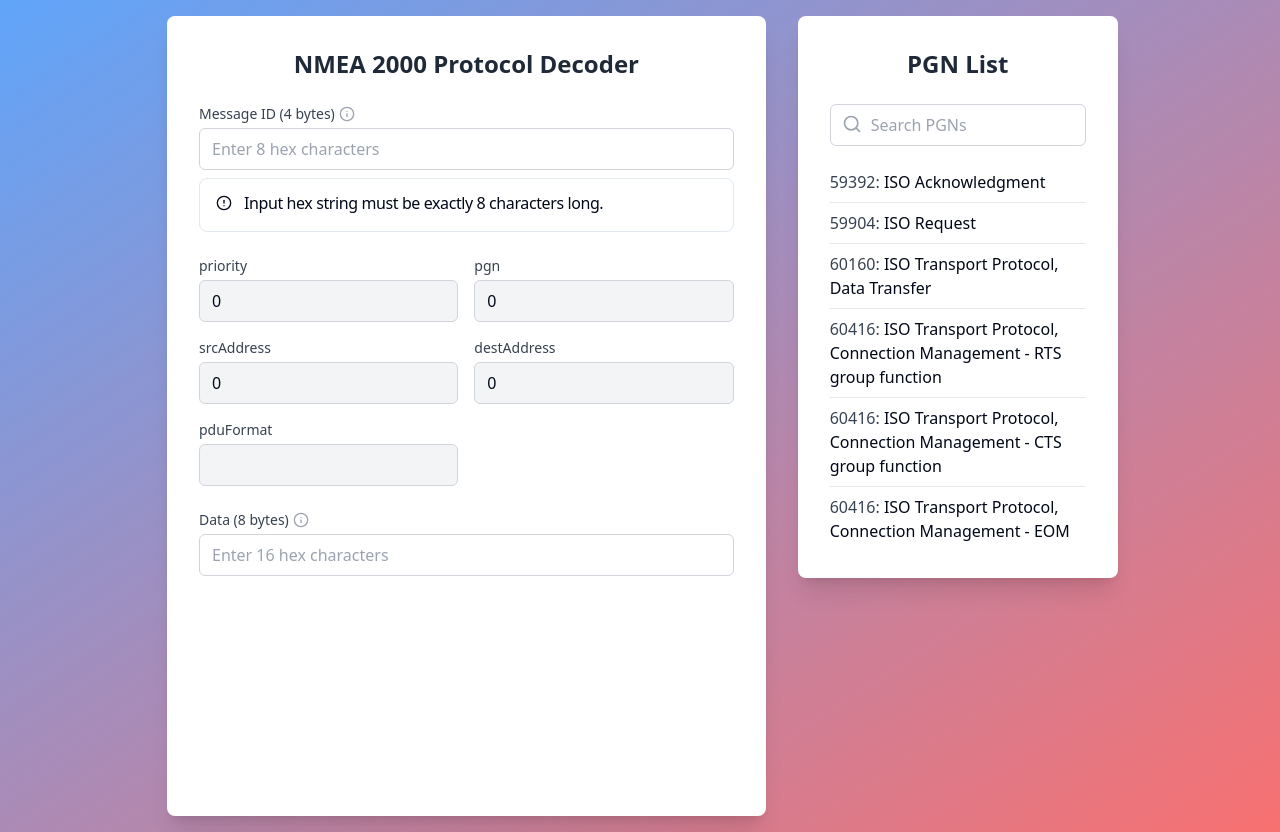
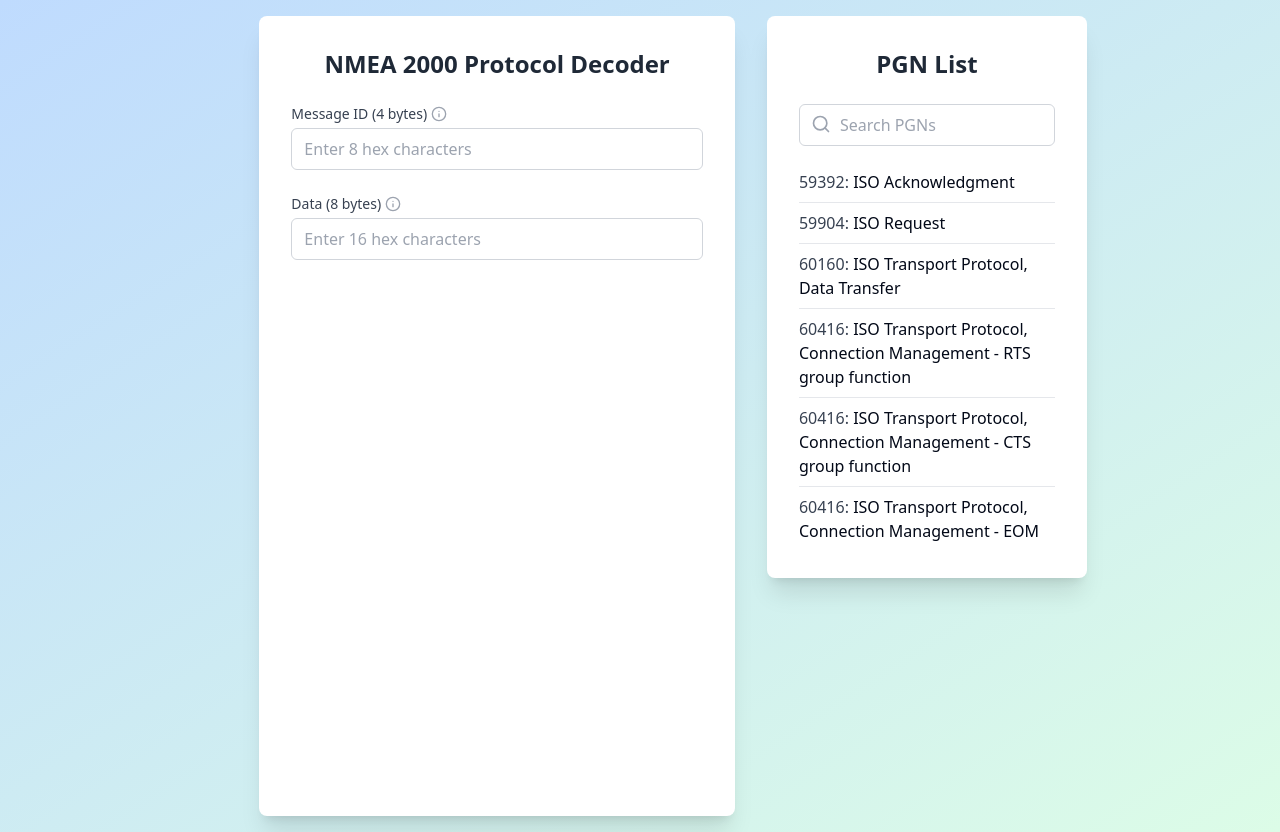
Before and after one commit to ynsr22/nmea2000-decoder, a React (Vite) app: page / in a window 1280 px wide. Built offline with nearby package versions, Linux system fonts and the light colour scheme.

Commit message:
Improve NMEA2000decoder logic and better typescript

```diff
--- a/src/App.tsx
+++ b/src/App.tsx
@@ -6,7 +6,7 @@ import { Analytics } from '@vercel/analytics/react';
 
 const App = () => (
   <React.StrictMode>
-    <div className="min-h-screen bg-gradient-to-br from-blue-400 to-red-400 flex items-center justify-center p-4">
+    <div className="min-h-screen bg-gradient-to-br from-blue-200 to-green-100 flex items-center justify-center p-4">
       <div className="flex flex-col md:flex-row md:space-x-8 max-w-6xl">
         <div className="flex-grow md:w-2/3">
           <NMEA2000Decoder />
--- a/src/NMEA2000decoder.tsx
+++ b/src/NMEA2000decoder.tsx
@@ -1,19 +1,19 @@
-import React, { useState, useEffect } from 'react';
+import React, { useState, useCallback, useMemo } from 'react';
 import { AlertCircle, Info } from 'lucide-react';
 import { Alert, AlertTitle } from './components/ui/alert';
 import { Tooltip } from 'react-tooltip';
 
-interface PGNField {
+type PGNField = {
   name: string;
   start: number;
   length: number;
   units: string;
-}
+};
 
-interface PGNInfo {
+type PGNInfo = {
   name: string;
   fields: PGNField[];
-}
+};
 
 const PGN_DATA: Record<string, PGNInfo> = {
   '127508': {
@@ -28,207 +28,201 @@ const PGN_DATA: Record<string, PGNInfo> = {
   },
 };
 
-const hexToBinary = (hex: string): string => {
-  return hex
-    .split('')
-    .map((char) => {
-      const value = parseInt(char, 16);
-      if (isNaN(value)) {
-        throw new Error('Invalid character in hex string');
-      }
-      return value.toString(2).padStart(4, '0');
-    })
-    .join('');
-};
-
-const binaryToDecimal = (binary: string): number => {
-  return parseInt(binary, 2);
-};
-
-interface DecodedCanMessage {
+interface DecodedCAN {
   priority: number;
   pgn: number;
   srcAddress: number;
   destAddress: number;
-  pduFormat: string;
+  pduFormat: 'PDU1' | 'PDU2';
 }
 
-const decodeCanMessage = (hexInput: string): DecodedCanMessage => {
-  if (hexInput.length !== 8) {
-    throw new Error('Input hex string must be exactly 8 characters long.');
-  }
-
-  const binary = hexToBinary(hexInput).substring(3);
-
-  if (binary.length !== 29) {
-    throw new Error('Converted binary string must be 29 bits long.');
-  }
-
-  const priority = binaryToDecimal(binary.substring(0, 3));
-  const pdu = binaryToDecimal(binary.substring(5, 13));
-  const pds = binary.substring(13, 21);
-  const srcAddress = binaryToDecimal(binary.substring(21, 29));
-
-  let pduFormat: string;
-  let pgn: number;
-  let destAddress: number;
-
-  if (pdu >= 240) {
-    pduFormat = 'PDU2';
-    pgn = binaryToDecimal(binary.substring(3, 21));
-    destAddress = 255;
-  } else {
-    pduFormat = 'PDU1';
-    pgn = binaryToDecimal(binary.substring(3, 13) + '00000000');
-    destAddress = binaryToDecimal(pds);
-  }
-
+const decodeCanMessage = (hexInput: string): DecodedCAN => {
+  if (hexInput.length !== 8) throw new Error('Input hex string must be exactly 8 characters long.');
+  const num = parseInt(hexInput, 16);
+  const priority = (num >> 26) & 0x7;
+  const pdu = (num >> 16) & 0xFF;
+  const srcAddress = num & 0xFF;
+  const pduFormat = pdu >= 240 ? 'PDU2' : 'PDU1';
+  const pgn = pdu >= 240 ? ((num >> 8) & 0x3FFFF) : ((num >> 16) & 0xFF00);
+  const destAddress = pdu >= 240 ? 255 : (num >> 8) & 0xFF;
   return { priority, pgn, srcAddress, destAddress, pduFormat };
 };
 
-const NMEA2000Decoder: React.FC = () => {
+const useCanDecoder = () => {
   const [idInput, setIdInput] = useState('');
-  const [decodedId, setDecodedId] = useState<DecodedCanMessage | null>(null);
   const [dataInput, setDataInput] = useState('');
+  const [decodedId, setDecodedId] = useState<DecodedCAN | null>(null);
   const [decodedData, setDecodedData] = useState<Record<string, string>>({});
   const [idError, setIdError] = useState('');
   const [dataError, setDataError] = useState('');
 
-  useEffect(() => {
+  const decodeId = useCallback((input: string): DecodedCAN | null => {
     try {
-      const decoded = decodeCanMessage(idInput);
+      const decoded = decodeCanMessage(input);
       setDecodedId(decoded);
       setIdError('');
+      return decoded;
     } catch (e) {
-      setDecodedId({ priority: 0, pgn: 0, srcAddress: 0, destAddress: 0, pduFormat: '' });
+      setDecodedId(null);
       setIdError((e as Error).message);
       setDecodedData({});
+      return null;
     }
-  }, [idInput]);
+  }, []);
 
-  useEffect(() => {
-    if (decodedId && decodedId.pgn) {
-      decodeData(dataInput, decodedId.pgn);
-    }
-  }, [decodedId, dataInput]);
-
-  const decodeData = (data: string, pgn: number) => {
+  const decodeData = useCallback((data: string, pgn: number) => {
     if (data.length !== 16) {
       setDecodedData({});
       setDataError('Data must be 8 bytes (16 hex characters)');
       return;
     }
-    const pgnInfo = PGN_DATA[pgn];
+    const pgnInfo = PGN_DATA[pgn.toString()];
     if (!pgnInfo) {
       setDecodedData({});
       setDataError('Unknown PGN');
       return;
     }
-    const decodedFields: Record<string, string> = {};
-    pgnInfo.fields.forEach((field) => {
+    const decodedFields = pgnInfo.fields.reduce<Record<string, string>>((acc, field) => {
       const startByte = field.start * 2;
       const endByte = startByte + field.length * 2;
       let value = parseInt(data.slice(startByte, endByte), 16);
+      if (field.units === 'rad') value = parseFloat((value * 0.0001).toFixed(4));
+      acc[field.name] = value.toString();
+      return acc;
+    }, {});
+    setDecodedData(decodedFields);
+    setDataError('');
+  }, []);
 
-      if (field.units === 'rad') {
-        value = parseFloat((value * 0.0001).toFixed(4));
+  const handleIdInputChange = useCallback((e: React.ChangeEvent<HTMLInputElement>) => {
+    const input = e.target.value;
+    setIdInput(input);
+    const decoded = decodeId(input);
+    if (decoded?.pgn) decodeData(dataInput, decoded.pgn);
+  }, [dataInput, decodeId, decodeData]);
+
+  const handleDataInputChange = useCallback((e: React.ChangeEvent<HTMLInputElement>) => {
+    const input = e.target.value;
+    setDataInput(input);
+    if (decodedId?.pgn) decodeData(input, decodedId.pgn);
+  }, [decodedId, decodeData]);
+
+  return {
+    idInput,
+    dataInput,
+    decodedId,
+    decodedData,
+    idError,
+    dataError,
+    handleIdInputChange,
+    handleDataInputChange
+  };
+};
+
+interface InputFieldProps {
+  id: string;
+  label: string;
+  value: string;
+  onChange: (e: React.ChangeEvent<HTMLInputElement>) => void;
+  placeholder: string;
+  tooltipContent: string;
+  error?: string;
 }
 
-      decodedFields[field.name] = value.toString();
-    });
-    setDecodedData(decodedFields);
-    setDataError('');
-  };
+const InputField: React.FC<InputFieldProps> = React.memo(({
+  id, label, value, onChange, placeholder, tooltipContent, error
+}) => (
+  <div>
+    <label htmlFor={id} className="flex text-sm font-medium text-gray-700 mb-1 items-center">
+      {label}
+      <a data-tooltip-id={`tooltip-${id}`} data-tooltip-content={tooltipContent} data-tooltip-place="right">
+        <Info className="ml-1 h-4 w-4 text-gray-400" />
+      </a>
+      <Tooltip id={`tooltip-${id}`} />
+    </label>
+    <input
+      id={id}
+      type="text"
+      value={value}
+      onChange={onChange}
+      className="w-full px-3 py-2 border border-gray-300 rounded-md focus:outline-none focus:ring-2 focus:ring-indigo-500"
+      placeholder={placeholder}
+    />
+    {error && (
+      <Alert variant="default" className="mt-2">
+        <AlertCircle className="h-4 w-4" />
+        <AlertTitle>{error}</AlertTitle>
+      </Alert>
+    )}
+  </div>
+));
 
-  const handleIdInputChange = (e: React.ChangeEvent<HTMLInputElement>) => {
-    setIdInput(e.target.value);
-  };
+InputField.displayName = 'InputField';
 
-  const handleDataInputChange = (e: React.ChangeEvent<HTMLInputElement>) => {
-    setDataInput(e.target.value);
-  };
+interface DecodedFieldsProps {
+  fields: Record<string, string>;
+}
+
+const DecodedFields: React.FC<DecodedFieldsProps> = React.memo(({ fields }) => (
+  <div className="grid grid-cols-2 gap-4">
+    {Object.entries(fields).map(([key, value]) => (
+      <div key={key}>
+        <label className="block text-sm font-medium text-gray-700 mb-1">{key}</label>
+        <input
+          type="text"
+          value={value}
+          readOnly
+          className="w-full px-3 py-2 bg-gray-100 border border-gray-300 rounded-md cursor-not-allowed"
+        />
+      </div>
+    ))}
+  </div>
+));
+
+DecodedFields.displayName = 'DecodedFields';
+
+const NMEA2000Decoder: React.FC = () => {
+  const {
+    idInput,
+    dataInput,
+    decodedId,
+    decodedData,
+    idError,
+    dataError,
+    handleIdInputChange,
+    handleDataInputChange
+  } = useCanDecoder();
+
+  const memoizedDecodedIdFields = useMemo(() =>
+    decodedId ? Object.fromEntries(Object.entries(decodedId).map(([k, v]) => [k, v.toString()])) : null,
+    [decodedId]
+  );
 
   return (
     <div className="min-h-screen flex justify-center">
       <div className="bg-white rounded-lg shadow-xl p-8 w-full max-w-2xl">
         <h1 className="text-2xl font-bold text-gray-800 mb-6 text-center">NMEA 2000 Protocol Decoder</h1>
         <div className="space-y-6">
-          <div>
-            <label htmlFor="idInput" className="flex text-sm font-medium text-gray-700 mb-1 items-center">
-              Message ID (4 bytes)
-              <a data-tooltip-id="my-tooltip" data-tooltip-content="ID Input HERE" data-tooltip-place="right">
-                <Info className="ml-1 h-4 w-4 text-gray-400" />
-              </a>
-              <Tooltip id="my-tooltip" />
-            </label>
-            <input
+          <InputField
             id="idInput"
-              type="text"
+            label="Message ID (4 bytes)"
             value={idInput}
             onChange={handleIdInputChange}
-              className="w-full px-3 py-2 border border-gray-300 rounded-md focus:outline-none focus:ring-2 focus:ring-indigo-500"
             placeholder="Enter 8 hex characters"
+            tooltipContent="Enter the 8-character hexadecimal CAN identifier"
+            error={idError}
           />
-            {idError && (
-              <Alert variant="default" className="mt-2">
-                <AlertCircle className="h-4 w-4" />
-                <AlertTitle>{idError}</AlertTitle>
-              </Alert>
-            )}
-          </div>
-          {decodedId && (
-            <div className="grid grid-cols-2 gap-4">
-              {Object.entries(decodedId).map(([key, value]) => (
-                <div key={key}>
-                  <label className="block text-sm font-medium text-gray-700 mb-1">{key}</label>
-                  <input
-                    type="text"
-                    value={value.toString()}
-                    readOnly
-                    className="w-full px-3 py-2 bg-gray-100 border border-gray-300 rounded-md cursor-not-allowed"
-                  />
-                </div>
-              ))}
-            </div>
-          )}
-          <div>
-            <label htmlFor="dataInput" className="flex text-sm font-medium text-gray-700 mb-1 items-center">
-              Data (8 bytes)
-              <a data-tooltip-id="my-tooltip2" data-tooltip-content="Enter 16 hex characters representing the Data" data-tooltip-place="right">
-                <Info className="ml-1 h-4 w-4 text-gray-400" />
-              </a>
-              <Tooltip id="my-tooltip2" />
-            </label>
-            <input
+          {memoizedDecodedIdFields && <DecodedFields fields={memoizedDecodedIdFields} />}
+          <InputField
             id="dataInput"
-              type="text"
+            label="Data (8 bytes)"
             value={dataInput}
             onChange={handleDataInputChange}
-              className="w-full px-3 py-2 border border-gray-300 rounded-md focus:outline-none focus:ring-2 focus:ring-indigo-500"
             placeholder="Enter 16 hex characters"
+            tooltipContent="Enter the 16-character hexadecimal data payload"
+            error={dataError}
           />
-            {dataError && (
-              <Alert variant="default" className="mt-2">
-                <AlertCircle className="h-4 w-4" />
-                <AlertTitle>{dataError}</AlertTitle>
-              </Alert>
-            )}
-          </div>
-          {Object.keys(decodedData).length > 0 && (
-            <div className="grid grid-cols-2 gap-4">
-              {Object.entries(decodedData).map(([key, value]) => (
-                <div key={key}>
-                  <label className="block text-sm font-medium text-gray-700 mb-1">{key}</label>
-                  <input
-                    type="text"
-                    value={value}
-                    readOnly
-                    className="w-full px-3 py-2 bg-gray-100 border border-gray-300 rounded-md"
-                  />
-                </div>
-              ))}
-            </div>
-          )}
+          {Object.keys(decodedData).length > 0 && <DecodedFields fields={decodedData} />}
         </div>
       </div>
     </div>
```
Lines whose indentation alone changed are shown as unchanged.
